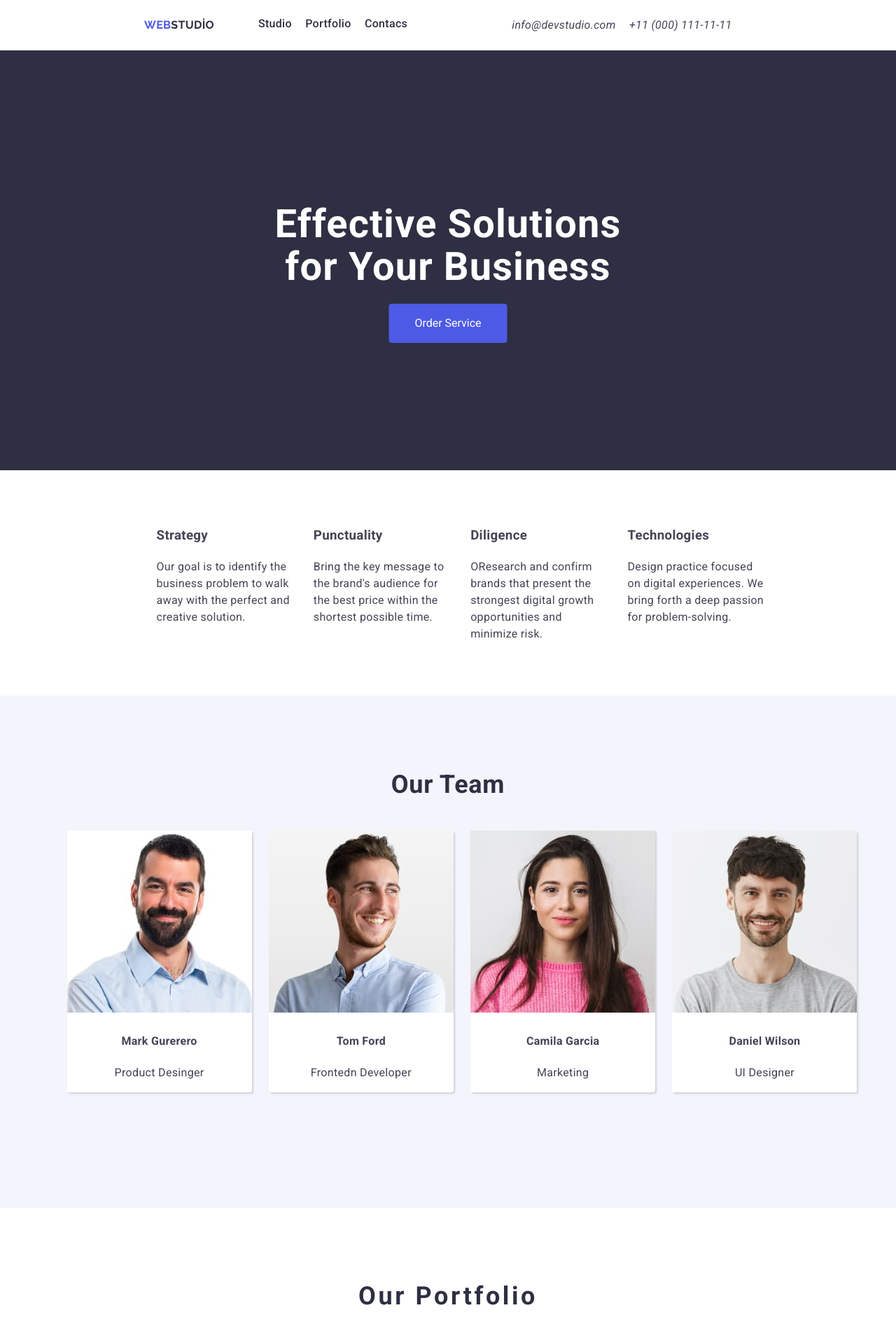
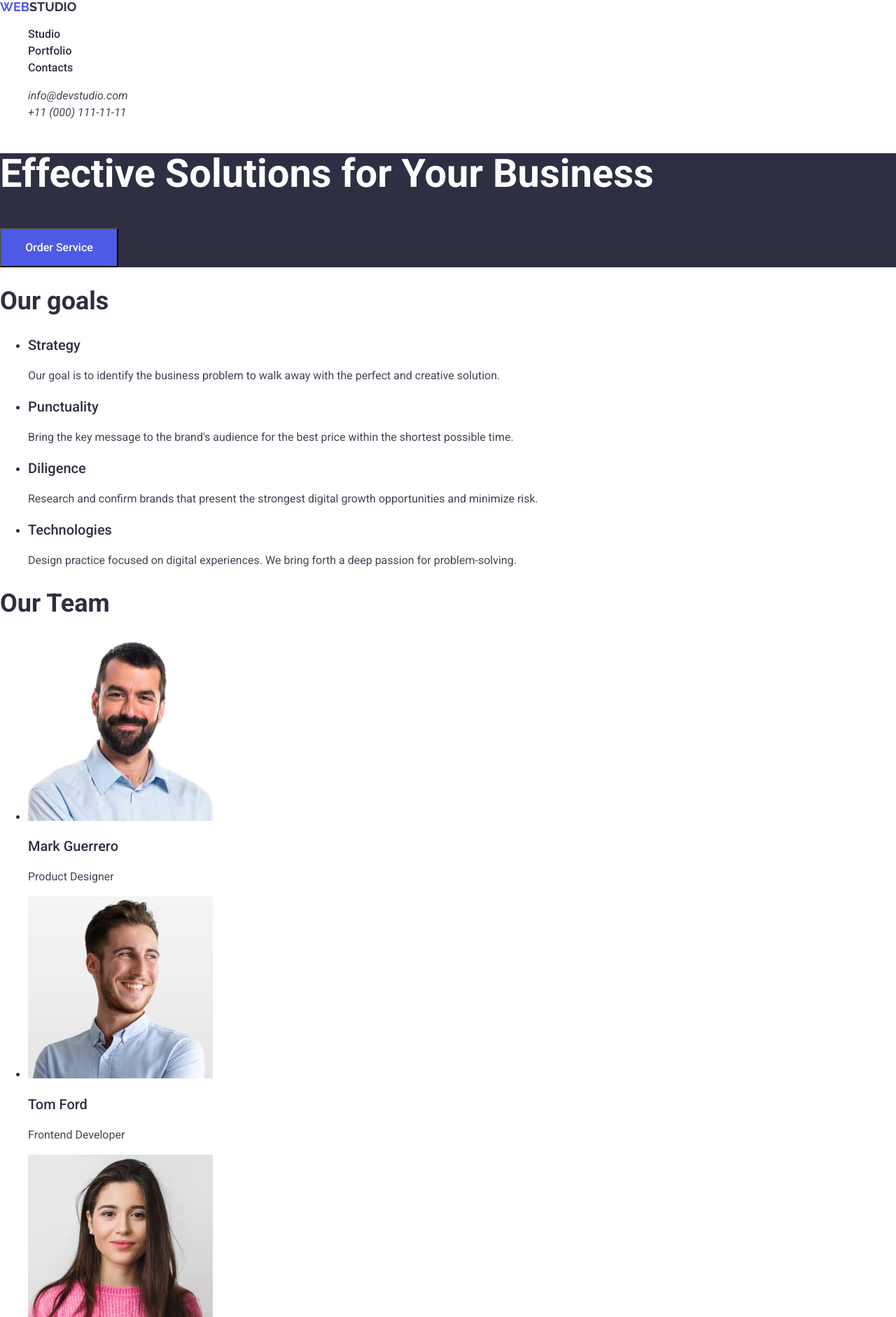
Before and after one commit to BerkcanKurtulus/goit-markup-hw-02, a plain HTML site: page index.html in a window 1280 px wide. Shown: the top 1882 px of the page at 70% size. Drawn offline with nearby package versions, Linux system fonts and the light colour scheme.

Commit message:
new index and css

```diff
--- a/css/styles.css
+++ b/css/styles.css
@@ -1,250 +1,143 @@
-:root {
-  --cornflower: #e7e9fc;
-  --white: #fff;
-  --slate: #434455;
-  --navy-blue: #2e2f42;
-  --iris: #4d5ae5;
-  --ocean: #404bbf;
-  --cloud: #f4f4fd;
+body {
+ font-family: 'Roboto', sans-serif;
+ background-color: #FFFFFF;
+ color: #2E2F42;
 }
 
-body {
-  font-family: "Roboto", "sans-serif";
-  font-size: 16px;
-  letter-spacing: 0.02em;
-  line-height: 1.5;
-  color: var(--slate);
+/* Headder */
+
+.nav-menu .nav-logo {
+ font-family: 'Raleway', sans-serif;
+ font-size: 18px;
+ font-weight: 700;
+ letter-spacing: 3%;
+ color: #2E2F42;
+ text-decoration: none;
+ text-transform: uppercase;
+ width: 71px;
+ height: 21px;
 }
 
-a {
-  text-decoration: none;
+.nav-logo .nav-web {
+ font-family: 'Raleway', sans-serif;
+ color: #4D5AE5;
 }
 
-.header {
-  display: block;
-  position: relative;
-  width: 100%;
-  height: 72px;
-  background-color: var(--white);
-  text-align: center;
+.page-nav .link {
+ font-size: 16px;
+ line-height: 1.5;
+ letter-spacing: 2%;
+ color: #2E2F42;
+ text-decoration: none;
+ font-weight: 500;
 }
 
-.logo {
-  display: inline-block;
-  text-decoration: none;
-  font-family: "Raleway", serif;
-  font-weight: 700;
-  color: var(--navy-blue);
-  vertical-align: middle;
-  position: absolute;
-  top: 50%;
-  left: 20%;
-  transform: translate(-50%, -50%);
-}
-.logo-color {
-  color: var(--iris);
+.page-nav .link:hover,
+.page-nav .link:active,
+.page-nav .link:focus {
+ color: #404BBF;
+ text-decoration: underline;
 }
 
-.menu-list {
-  list-style: none;
-  position: absolute;
-  top: 25%;
-  left: 35%;
-  transform: translate(-50%, -50%);
-  text-align: center;
+.page-nav li {
+ list-style-type: none;
+}
+/* ul.nav-menu li a {
+ font-size: 16px;
+ line-height: 1.5;
+ letter-spacing: 2%;
+ color: #2E2F42;
+} */
+
+.contacts .link {
+ font-size: 16px;
+ line-height: 1.5;
+ letter-spacing: 2%;
+ color: #434455;
+ text-decoration: none;
+ font-weight: 400;
 }
 
-.menu-list li {
-  display: inline-block;
-  text-decoration: none;
-  font-size: 16px;
-  color: var(--navy-blue);
-  font-weight: 500;
-  line-height: 1.5;
-  letter-spacing: 1.2;
+.contacts .link:hover,
+.contacts .link:focus {
+ color: #404BBF;
+ text-decoration: underline;
 }
 
-.menu-list li a:hover {
-  color: var(--ocean);
-  font-weight: bold;
+.contacts li {
+ list-style-type: none;
 }
 
-.menu-list li a {
-  margin-left: 15px;
-  color: var(--navy-blue);
+main h2 {
+ font-size: 36px;
+ line-height: 1.11;
+ letter-spacing: 2%;
 }
 
-address {
-  display: inline-block;
-  position: absolute;
-  top: 50%;
-  left: 70%;
-  transform: translate(-50%, -50%);
+main h3 {
+ font-size: 20px;
+ line-height: 1.2;
+ letter-spacing: 2%;
+ font-weight: 500;
 }
 
-address a {
-  margin-right: 15px;
-  font-size: 16px;
-  text-decoration: none;
-  color: var(--slate);
+main p {
+ font-size: 16px;
+ line-height: 1.5;
+ letter-spacing: 2%;
+ color: #434455;
 }
 
-address a:hover {
-  color: var(--ocean);
+/* Main */
+
+.main-page {
+ background-color: #2E2F42;
 }
 
-.hero-image {
-  height: 600px;
-  background-color: var(--navy-blue);
-  display: block;
-  position: relative;
-  text-align: center;
+.main-page_header {
+ color:#FFFFFF;
+ font-weight: 700;
+ font-size: 56px;
+ line-height: 1.07;
+ letter-spacing: 2%;
 }
 
-.text {
-  font-size: 56px;
-  font-weight: bold;
-  letter-spacing: 0.02em;
-  line-height: 1.1;
-  text-align: center;
-  width: 550px;
-  height: 120px;
-  color: var(--white);
-  position: absolute;
-  top: 40%;
-  left: 50%;
-  transform: translate(-50%, -50%);
-}
-
-.button {
+.main-page_button {
+  background-color: #4D5AE5;
   width: 169px;
   height: 56px;
-  border: 0px;
-  border-radius: 4px;
-  background-color: var(--iris);
-  color: var(--white);
-  font-size: 16px;
-  line-height: 1.5;
-  position: absolute;
-  top: 65%;
-  left: 50%;
-  transform: translate(-50%, -50%);
   cursor: pointer;
 }
 
-.button:hover {
-  background-color: var(--ocean);
+.main-page_button:hover {
+ background-color: #404BBF;
 }
 
-.section1 {
-  position: relative;
-  width: 100%;
-  margin: 50px auto;
-  text-align: center;
+.main-page_text {
+ color:#FFFFFF;
+ font-weight: 500;
+ font-size: 16px;
+ line-height: 1.5;
+ letter-spacing: 4%;
 }
 
-.features {
-  display: inline-block;
-  margin: 0 auto;
-  margin-top: auto;
+/* Footer */
+
+footer {
+ background-color: #2E2F42;
 }
 
-.features li {
-  display: inline-block;
-  width: 200px;
-  height: auto;
-  margin: 10px;
-  text-align: left;
-  vertical-align: top;
+footer a {
+ font-family: 'Raleway', sans-serif;
+ font-size: 18px;
+ font-weight: 700;
+ letter-spacing: 3%;
+ color: #F4F4FD;
+ text-decoration: none;
+ text-transform: uppercase;
+ width: 71px;
+ height: 21px;
 }
-
-.section2 {
-  position: relative;
-  background-color: var(--cloud);
-  text-align: center;
-  height: 732px;
-}
-
-.our-team {
-  font-size: 36px;
-  font-weight: bold;
-  letter-spacing: 0.02em;
-  color: var(--navy-blue);
-  padding-top: 100px;
-}
-
-.team li {
-  background-color: var(--white);
-  display: inline-block;
-  margin: 10px;
-  text-align: center;
-  vertical-align: top;
-  box-shadow: rgba(0, 0, 0, 0.15) 1.95px 1.95px 2.6px;
-  border-radius: 3px;
-  cursor: pointer;
-}
-
-.team li > h4:hover {
-  color: var(--iris);
-}
-
-.section3 {
-  position: relative;
-  background-color: var(--white);
-  text-align: center;
-}
-
-.our-portfolio {
-  font-size: 36px;
-  font-weight: bold;
-  letter-spacing: 0.1em;
-  color: var(--navy-blue);
-  padding-top: 70px;
-}
-
-.row1 li {
-  background-color: var(--white);
-  display: inline-block;
-  margin: 10px;
-  text-align: center;
-  vertical-align: top;
-  border: 2px solid var(--cornflower);
-  border-top: none;
-  border-radius: 3px;
-}
-
-.row2 li {
-  background-color: var(--white);
-  display: inline-block;
-  margin: 10px;
-  text-align: center;
-  vertical-align: top;
-  border: 2px solid var(--cornflower);
-  border-top: none;
-  border-radius: 3px;
-}
-
-footer {
-  position: relative;
-  height: 312px;
-  background-color: var(--navy-blue);
-}
-
-.footer-logo {
-  font-family: "Raleway";
-  text-decoration: none;
-  font-family: "Raleway", serif;
-  font-weight: 700;
-  color: var(--cloud);
-  position: absolute;
-  top: 40%;
-  left: 10%;
-}
-
-.info {
-  position: absolute;
-  color: var(--cloud);
-  width: 264px;
-  top: 50%;
-  left: 10%;
-}
+ footer p {
+  color: #F4F4FD;
+ }
--- a/index.html
+++ b/index.html
@@ -5,66 +5,78 @@
     <meta name="viewport" content="width=device-width, initial-scale=1.0" />
     <title>goit-markup-hw-02</title>
     <link
-      rel="stylesheet"
-      href="https://cdnjs.cloudflare.com/ajax/libs/modern-normalize/3.0.1/modern-normalize.css"
-    />
-    <link rel="preconnect" href="https://fonts.googleapis.com" />
-    <link rel="preconnect" href="https://fonts.gstatic.com" crossorigin />
-    <link
       href="https://fonts.googleapis.com/css2?family=Raleway:ital,wght@0,100..900;1,100..900&family=Roboto:ital,wght@0,100;0,300;0,400;0,500;0,700;0,900;1,100;1,300;1,400;1,500;1,700;1,900&display=swap"
       rel="stylesheet"
     />
-
+    <link
+      rel="stylesheet"
+      href="https://cdn.jsdelivr.net/npm/modern-normalize@2.0.0/modern-normalize.min.css"
+    />
     <link rel="stylesheet" href="./css/styles.css" />
   </head>
   <body>
-    <!-- Header -->
-    <header class="header">
-      <a href="#" class="logo"><span class="logo-color">WEB</span>STUDİO</a>
-
-      <ul class="menu-list">
-        <li><a href="">Studio</a></li>
-        <li><a href="">Portfolio</a></li>
-        <li><a href="">Contacs</a></li>
-      </ul>
-
+    <header>
+      <nav class="nav-menu">
+        <a class="nav-logo" href="./index.html"
+          ><span class="nav-web">Web</span>Studio</a
+        >
+        <ul class="page-nav">
+          <li>
+            <a class="link" href="/about">Studio</a>
+          </li>
+          <li>
+            <a class="link" href="/portfolio">Portfolio</a>
+          </li>
+          <li>
+            <a class="link" href="/contacts">Contacts</a>
+          </li>
+        </ul>
+      </nav>
       <address>
-        <a href="mailto:info@devstudio.com">info@devstudio.com</a>
-        <a href="tel:+110001111111">+11 (000) 111-11-11</a>
+        <ul class="contacts">
+          <li>
+            <a class="link" href="mailto:info@devstudio.com"
+              >info@devstudio.com</a
+            >
+          </li>
+          <li>
+            <a class="link" href="tel:+110001111111">+11 (000) 111-11-11</a>
+          </li>
+        </ul>
       </address>
     </header>
-    <!-- Header Bitis -->
-    <!-- Main -->
     <main>
-      <div class="hero-image">
-        <h1 class="text">Effective Solutions for Your Business</h1>
-        <button class="button" type="button">Order Service</button>
-      </div>
-
-      <section class="section1">
-        <ul class="features">
-          <li class="feature">
+      <section class="main-page">
+        <h1 class="main-page_header">Effective Solutions for Your Business</h1>
+        <button class="main-page_button" type="button">
+          <span class="main-page_text">Order Service</span>
+        </button>
+      </section>
+      <section class="goals">
+        <h2 class="goals-header">Our goals</h2>
+        <ul>
+          <li>
             <h3>Strategy</h3>
             <p>
               Our goal is to identify the business problem to walk away with the
               perfect and creative solution.
             </p>
           </li>
-          <li class="feature">
+          <li>
             <h3>Punctuality</h3>
             <p>
               Bring the key message to the brand's audience for the best price
               within the shortest possible time.
             </p>
           </li>
-          <li class="feature">
+          <li>
             <h3>Diligence</h3>
             <p>
-              OResearch and confirm brands that present the strongest digital
+              Research and confirm brands that present the strongest digital
               growth opportunities and minimize risk.
             </p>
           </li>
-          <li class="feature">
+          <li>
             <h3>Technologies</h3>
             <p>
               Design practice focused on digital experiences. We bring forth a
@@ -73,133 +85,125 @@
           </li>
         </ul>
       </section>
-
-      <section class="section2">
-        <h2 class="our-team">Our Team</h2>
-        <ul class="team">
-          <li class="team-card">
+      <section>
+        <h2>Our Team</h2>
+        <ul>
+          <li>
             <img
               src="./images/t1.jpg"
-              alt="Product Desinger"
               width="264"
               height="260"
+              alt="mark_guerrero"
             />
-            <h4>Mark Gurerero</h4>
-            <p>Product Desinger</p>
+            <h3>Mark Guerrero</h3>
+            <p>Product Designer</p>
           </li>
-          <li class="team-card">
+          <li>
             <img
               src="./images/t2.jpg"
-              alt="Frontedn Developer"
               width="264"
               height="260"
+              alt="tom_ford"
             />
-            <h4>Tom Ford</h4>
-            <p>Frontedn Developer</p>
+            <h3>Tom Ford</h3>
+            <p>Frontend Developer</p>
           </li>
-          <li class="team-card">
+          <li>
             <img
               src="./images/t3.jpg"
-              alt="Marketing"
               width="264"
               height="260"
+              alt="camila_garcia"
             />
-            <h4>Camila Garcia</h4>
+            <h3>Camila Garcia</h3>
             <p>Marketing</p>
           </li>
-          <li class="team-card">
+          <li>
             <img
               src="./images/t4.jpg"
-              alt="UI Designer"
               width="264"
               height="260"
+              alt="daniel_wilson"
             />
-            <h4>Daniel Wilson</h4>
+            <h3>Daniel Wilson</h3>
             <p>UI Designer</p>
           </li>
         </ul>
       </section>
-
-      <section class="section3">
-        <h2 class="our-portfolio">Our Portfolio</h2>
-        <ul class="row1">
-          <li class="p-card">
+      <section>
+        <h2>Our Portfolio</h2>
+        <ul>
+          <li>
             <img
               src="./images/p1.jpg"
-              alt="Proje kart 1 görseli"
               width="360"
               height="300"
+              alt="banking_app"
             />
-            <h4>Banking App</h4>
+            <h3>Banking App</h3>
             <p>App</p>
           </li>
-          <li class="p-card">
+          <li>
             <img
               src="./images/p2.jpg"
-              alt="Proje kart 2 görseli"
               width="360"
               height="300"
+              alt="cashless_payment"
             />
-            <h4>Cashless Payment</h4>
+            <h3>Cashless Payment</h3>
             <p>Marketing</p>
           </li>
-          <li class="p-card">
+          <li>
             <img
               src="./images/p3.jpg"
-              alt="Proje kart 3 görseli"
               width="360"
               height="300"
+              alt="naxi_service"
             />
-            <h4>Meditation App</h4>
+            <h3>Meditation App</h3>
             <p>App</p>
           </li>
-        </ul>
-
-        <ul class="row2">
-          <li class="p-card">
+          <li>
             <img
-              src="./images/p4.jpg"
-              alt="Proje kart 4 görseli"
+              src="/images/p4.jpg"
               width="360"
               height="300"
+              alt="naxi_service"
             />
-            <h4>Taxi Service</h4>
+            <h3>Taxi Service</h3>
             <p>Marketing</p>
           </li>
-          <li class="p-card">
+          <li>
             <img
               src="./images/p5.jpg"
-              alt="Proje kart 5 görseli"
               width="360"
               height="300"
+              alt="screen_illustrations"
             />
-            <h4>Screen Illustrations</h4>
+            <h3>Screen Illustrations</h3>
             <p>Design</p>
           </li>
-          <li class="p-card">
+          <li>
             <img
               src="./images/p6.jpg"
-              alt="Proje kart 6 görseli"
               width="360"
               height="300"
+              alt="online-courses"
             />
-            <h4>Online Courses</h4>
+            <h3>Online Courses</h3>
             <p>Marketing</p>
           </li>
         </ul>
       </section>
     </main>
-    <!-- Main Bitis -->
-    <!-- Footer -->
     <footer>
-      <a href="#" class="footer-logo"
-        ><span class="logo-color">WEB</span>STUDİO</a
+      <a class="nav-logo" href="./index.html"
+        ><span class="nav-web">Web</span>Studio</a
       >
-      <p class="info">
+      <p>
         Increase the flow of customers and sales for your business with digital
         marketing & growth solutions.
       </p>
     </footer>
-    <!-- Footer Bitis -->
   </body>
 </html>
```
